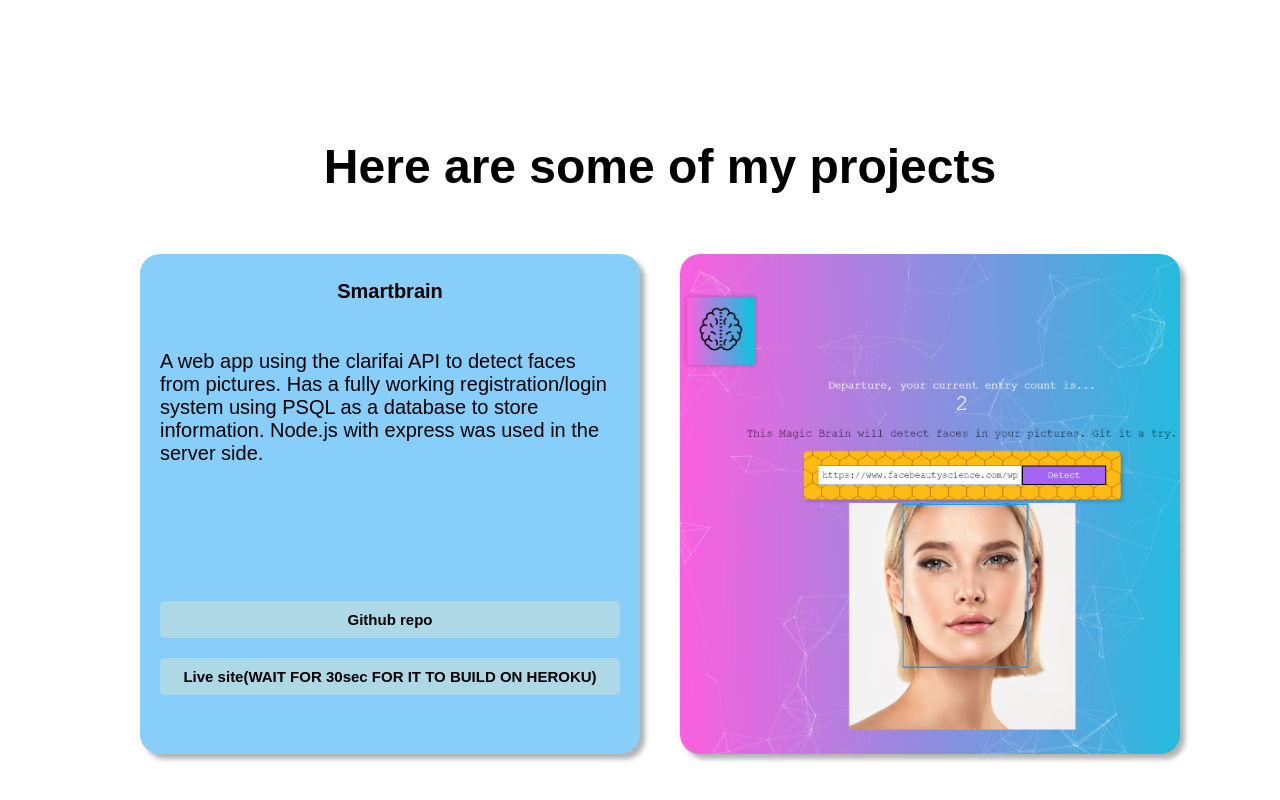
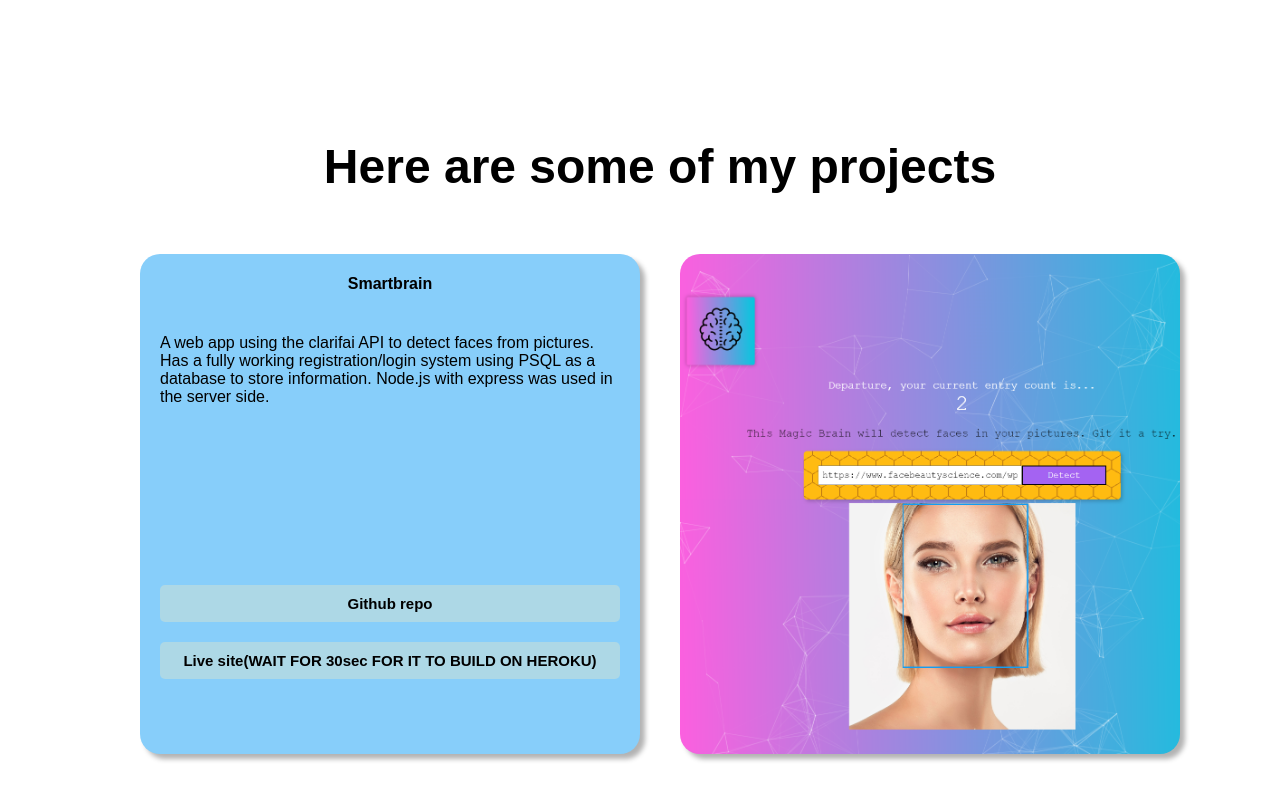
Before and after one commit to Ville34/Ville-Portfolio, a React app: page / in a window 1280 px wide. Shown: the part 1447-2247 px from the top of the page. Built offline with nearby package versions, Linux system fonts and the light colour scheme; some packages are replaced by stand-ins of ours.

Commit message:
Changed project descriptions

```diff
--- a/src/Components/Projects/projects.css
+++ b/src/Components/Projects/projects.css
@@ -13,7 +13,7 @@
 
     border-radius: 20px;
     margin: 20px;
-    font-size: 2.5vmin;
+    font-size: 2vmin;
     box-shadow: 5px 5px 5px 0px rgba(0,0,0,0.3);
   }
 
```
